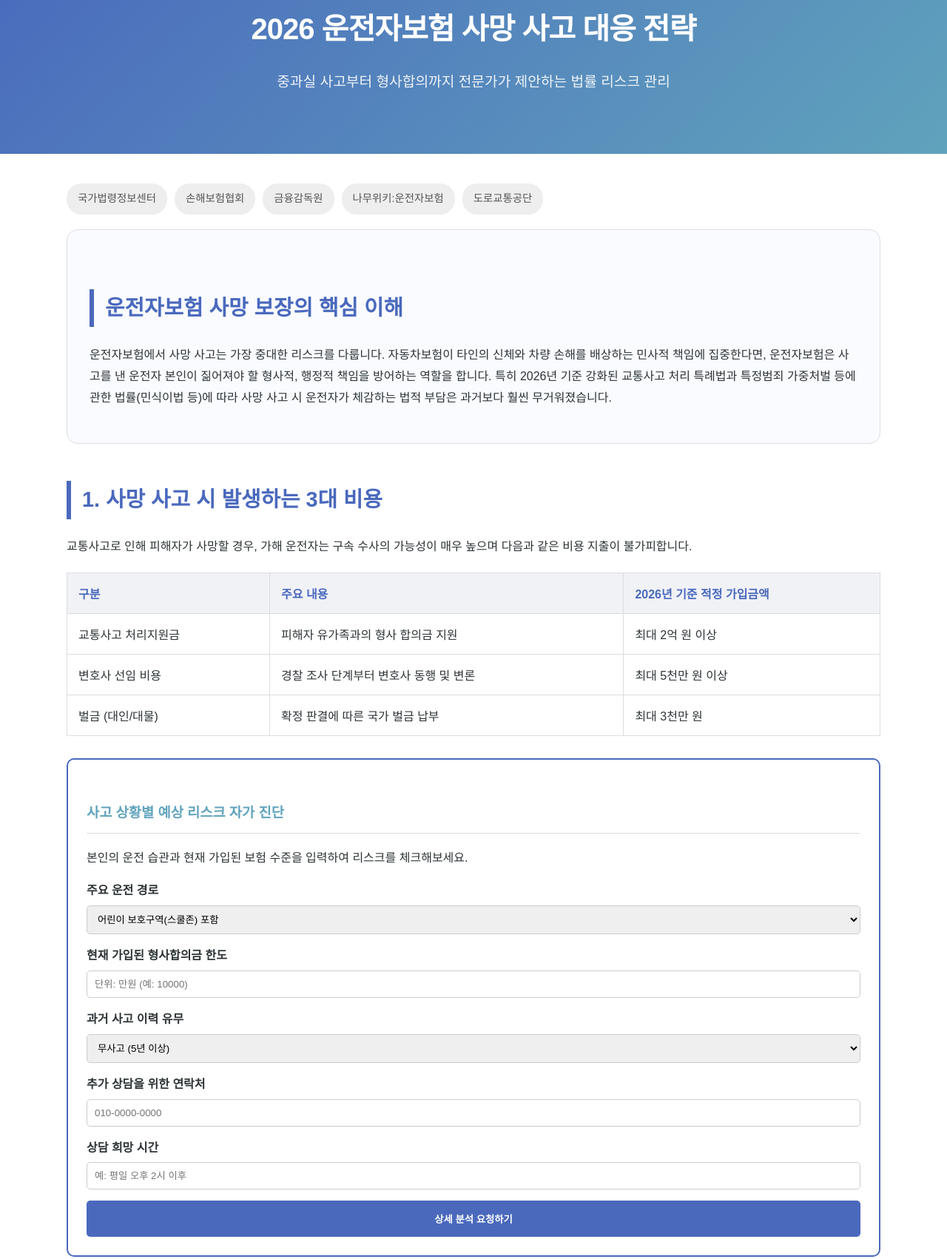
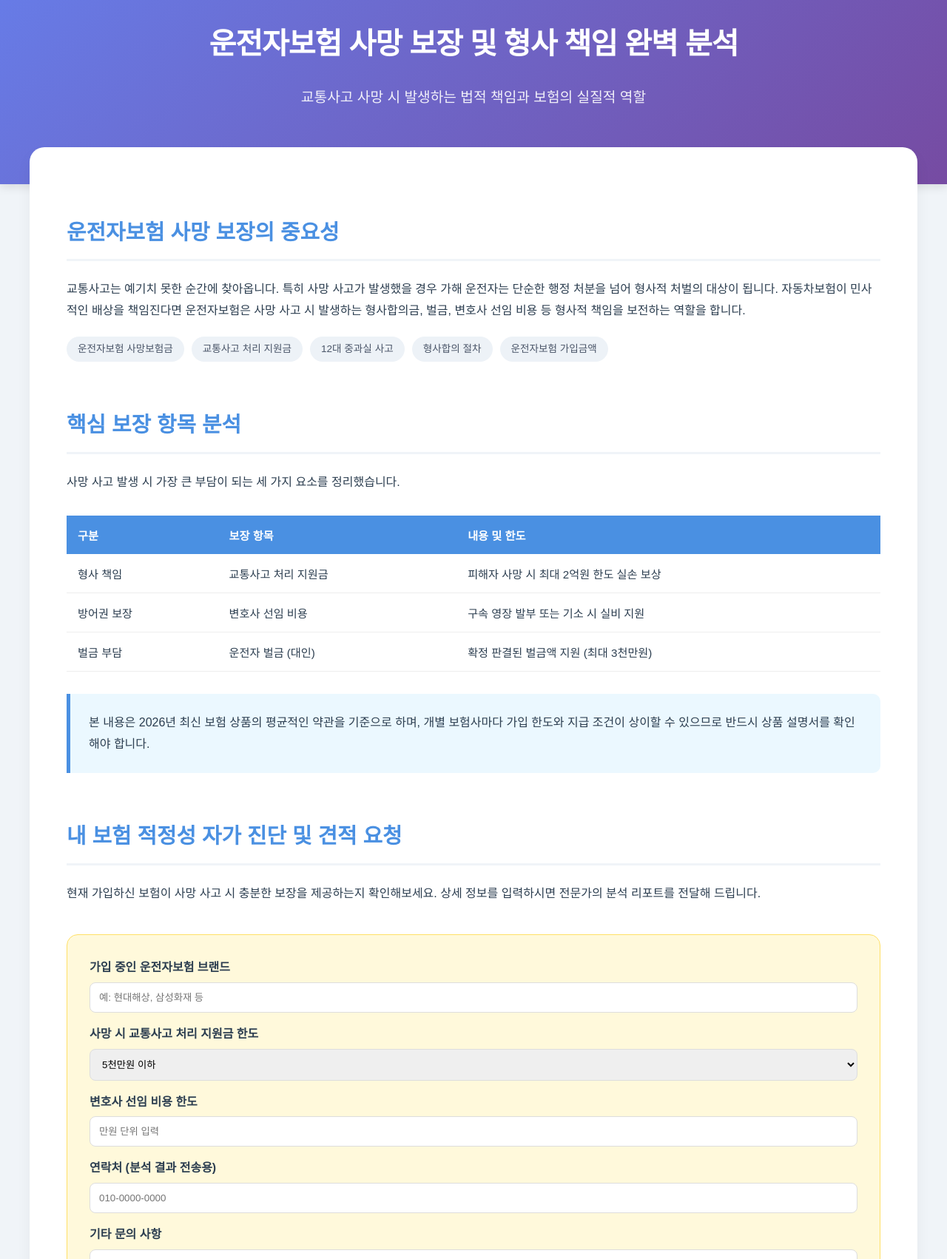
Before and after one commit to firemoney81-naldon/bohumndriverg, a website: page index.html in a window 1280 px wide. Shown: the part 84-1786 px from the top of the page at 74% size. Drawn offline with Linux system fonts and the light colour scheme.

Commit message:
Update index.html

```diff
--- a/index.html
+++ b/index.html
@@ -3,207 +3,208 @@
   {
     "@context": "https://schema.org",
     "@type": "Article",
-      "headline": "2026 운전자보험 사망 사고 보상 및 법률적 리스크 분석",
+    "headline": "운전자보험 사망 사고 대응 및 보장 범위 심층 분석",
+    "description": "운전자보험의 핵심인 사망 사고 처리 지원금과 형사적 책임 보장에 대한 전문 가이드입니다.",
     "author": {
       "@type": "Organization",
-        "name": "법률금융 정보센터"
+      "name": "금융법률정보센터"
     },
-      "datePublished": "2026-01-01",
-      "publisher": {
-        "@type": "Organization",
-        "name": "운전자보험 지식인"
+    "mainEntityOfPage": {
+      "@type": "WebPage",
+      "@id": "https://example.com/driver-insurance-death"
     }
   }
   </script>
 
   <style>
+    /* 다채롭고 부드러운 색감 및 시각적 계층 구조 적용 */
     :root {
-            --primary-color: #4a69bd;
-            --secondary-color: #60a3bc;
-            --accent-color: #eb4d4b;
-            --bg-light: #f9fbff;
-            --text-main: #2d3436;
-            --border-color: #dcdde1;
+      --primary-blue: #4A90E2;
+      --soft-bg: #F0F4F8;
+      --accent-green: #52C41A;
+      --deep-text: #2C3E50;
+      --light-gray: #FAFAFA;
+      --card-shadow: 0 10px 20px rgba(0,0,0,0.05);
     }
 
-        body { font-family: 'Apple SD Gothic Neo', 'Noto Sans KR', sans-serif; line-height: 1.8; margin: 0; padding: 0; color: var(--text-main); background-color: #fff; }
-        header { background: linear-gradient(135deg, var(--primary-color), var(--secondary-color)); color: #fff; padding: 60px 20px; text-align: center; }
-        header h1 { font-size: 2.5rem; margin-bottom: 10px; font-weight: 800; letter-spacing: -1px; }
+    body {
+      font-family: 'Pretendard', 'Noto Sans KR', sans-serif;
+      line-height: 1.8;
+      margin: 0;
+      padding: 0;
+      color: var(--deep-text);
+      background-color: var(--soft-bg);
+    }
+
+    header {
+      background: linear-gradient(135deg, #667eea 0%, #764ba2 100%);
+      color: white;
+      text-align: center;
+      padding: 80px 20px;
+      box-shadow: 0 4px 12px rgba(0,0,0,0.1);
+    }
+
+    header h1 { font-size: 2.5rem; margin-bottom: 20px; letter-spacing: -1px; }
     header p { font-size: 1.2rem; opacity: 0.9; }
 
-        section { max-width: 1100px; margin: 40px auto; padding: 0 20px; }
-        .content-card { background: var(--bg-light); border-radius: 15px; padding: 30px; margin-bottom: 30px; border: 1px solid var(--border-color); }
+    .container { max-width: 1100px; margin: -50px auto 50px; background: white; padding: 50px; border-radius: 20px; box-shadow: var(--card-shadow); }
 
-        h2 { border-left: 6px solid var(--primary-color); padding-left: 15px; color: var(--primary-color); margin-top: 50px; font-size: 1.8rem; }
-        h3 { color: var(--secondary-color); margin-top: 30px; border-bottom: 1px solid var(--border-color); padding-bottom: 10px; }
+    section { margin-bottom: 60px; }
+    h2 { font-size: 1.8rem; color: var(--primary-blue); border-bottom: 3px solid var(--soft-bg); padding-bottom: 10px; margin-top: 40px; }
+    h3 { font-size: 1.4rem; color: #34495E; margin-top: 30px; }
 
-        table { width: 100%; border-collapse: collapse; margin: 20px 0; background: #fff; }
-        th, td { border: 1px solid var(--border-color); padding: 15px; text-align: left; }
-        th { background-color: #f1f2f6; color: var(--primary-color); }
+    .info-box { background-color: #EBF8FF; border-left: 5px solid var(--primary-blue); padding: 25px; margin: 20px 0; border-radius: 0 10px 10px 0; }
 
-        .calculator-box { background: #fff; border: 2px solid var(--primary-color); border-radius: 10px; padding: 25px; margin: 30px 0; }
+    table { width: 100%; border-collapse: collapse; margin: 30px 0; font-size: 0.95rem; }
+    th { background-color: var(--primary-blue); color: white; padding: 15px; text-align: left; }
+    td { border-bottom: 1px solid #EEE; padding: 15px; }
+    tr:hover { background-color: #F9FAFB; }
+
+    /* 사용자 체류시간 증대를 위한 입력란 및 인터랙티브 요소 */
+    .calculator-section { background: #FFF9DB; padding: 30px; border-radius: 15px; border: 1px solid #FFE066; margin: 40px 0; }
     .input-group { margin-bottom: 15px; }
     .input-group label { display: block; font-weight: bold; margin-bottom: 5px; }
-        .input-group input, .input-group select { width: 100%; padding: 10px; border: 1px solid #ccc; border-radius: 5px; box-sizing: border-box; }
+    .input-group input, .input-group select { width: 100%; padding: 12px; border: 1px solid #DDD; border-radius: 8px; box-sizing: border-box; }
 
-        .info-link-container { display: flex; flex-wrap: wrap; gap: 10px; margin: 20px 0; }
-        .info-link { background: #eee; padding: 8px 15px; border-radius: 20px; text-decoration: none; color: #555; font-size: 0.9rem; }
-        .info-link:hover { background: var(--primary-color); color: #fff; }
+    .btn-submit { background: var(--primary-blue); color: white; padding: 15px 30px; border: none; border-radius: 8px; cursor: pointer; font-size: 1rem; width: 100%; margin-top: 10px; }
 
-        .checklist { list-style: none; padding: 0; }
-        .checklist li { padding: 10px 0; border-bottom: 1px dashed #ccc; }
-        .checklist li::before { content: "선택 "; color: var(--primary-color); font-weight: bold; margin-right: 10px; }
+    .tag-cloud { display: flex; flex-wrap: wrap; gap: 10px; margin: 20px 0; }
+    .tag { background: #EDF2F7; padding: 5px 15px; border-radius: 20px; font-size: 0.85rem; color: #4A5568; }
 
-        footer { background: #2f3542; color: #ced4da; text-align: center; padding: 40px 20px; font-size: 0.9rem; }
-        .footer-links { margin-bottom: 20px; }
-        .footer-links a { color: #fff; margin: 0 10px; text-decoration: none; }
+    footer { background: #2D3748; color: #A0AEC0; text-align: center; padding: 40px; margin-top: 50px; }
+    .external-links a { color: var(--primary-blue); text-decoration: none; margin-right: 15px; }
+
+    @media (max-width: 768px) { .container { padding: 20px; margin-top: 0; border-radius: 0; } header h1 { font-size: 1.8rem; } }
   </style>
 </head>
 <body>
 
 <header>
-    <h1>2026 운전자보험 사망 사고 대응 전략</h1>
-    <p>중과실 사고부터 형사합의까지 전문가가 제안하는 법률 리스크 관리</p>
+  <h1>운전자보험 사망 보장 및 형사 책임 완벽 분석</h1>
+  <p>교통사고 사망 시 발생하는 법적 책임과 보험의 실질적 역할</p>
 </header>
 
-<section>
-    <div class="info-link-container">
-        <a href="https://www.law.go.kr" class="info-link" target="_blank">국가법령정보센터</a>
-        <a href="https://www.knia.or.kr" class="info-link" target="_blank">손해보험협회</a>
-        <a href="https://www.fss.or.kr" class="info-link" target="_blank">금융감독원</a>
-        <a href="https://namu.wiki/w/%EC%9A%B4%EC%A0%84%EC%9E%90%EB%B3%B4%ED%97%98" class="info-link" target="_blank">나무위키:운전자보험</a>
-        <a href="https://www.koroad.or.kr" class="info-link" target="_blank">도로교통공단</a>
+<div class="container">
+
+  <section id="intro">
+    <h2>운전자보험 사망 보장의 중요성</h2>
+    <p>교통사고는 예기치 못한 순간에 찾아옵니다. 특히 사망 사고가 발생했을 경우 가해 운전자는 단순한 행정 처분을 넘어 형사적 처벌의 대상이 됩니다. 자동차보험이 민사적인 배상을 책임진다면 운전자보험은 사망 사고 시 발생하는 형사합의금, 벌금, 변호사 선임 비용 등 형사적 책임을 보전하는 역할을 합니다.</p>
+
+    <div class="tag-cloud">
+      <span class="tag">운전자보험 사망보험금</span>
+      <span class="tag">교통사고 처리 지원금</span>
+      <span class="tag">12대 중과실 사고</span>
+      <span class="tag">형사합의 절차</span>
+      <span class="tag">운전자보험 가입금액</span>
     </div>
+  </section>
 
-    <div class="content-card">
-        <h2>운전자보험 사망 보장의 핵심 이해</h2>
-        <p>운전자보험에서 사망 사고는 가장 중대한 리스크를 다룹니다. 자동차보험이 타인의 신체와 차량 손해를 배상하는 민사적 책임에 집중한다면, 운전자보험은 사고를 낸 운전자 본인이 짊어져야 할 형사적, 행정적 책임을 방어하는 역할을 합니다. 특히 2026년 기준 강화된 교통사고 처리 특례법과 특정범죄 가중처벌 등에 관한 법률(민식이법 등)에 따라 사망 사고 시 운전자가 체감하는 법적 부담은 과거보다 훨씬 무거워졌습니다.</p>
-    </div>
+  <section id="coverage">
+    <h2>핵심 보장 항목 분석</h2>
+    <p>사망 사고 발생 시 가장 큰 부담이 되는 세 가지 요소를 정리했습니다.</p>
 
-    <h2>1. 사망 사고 시 발생하는 3대 비용</h2>
-    <p>교통사고로 인해 피해자가 사망할 경우, 가해 운전자는 구속 수사의 가능성이 매우 높으며 다음과 같은 비용 지출이 불가피합니다.</p>
     <table>
       <thead>
         <tr>
           <th>구분</th>
-                <th>주요 내용</th>
-                <th>2026년 기준 적정 가입금액</th>
+          <th>보장 항목</th>
+          <th>내용 및 한도</th>
         </tr>
       </thead>
       <tbody>
         <tr>
-                <td>교통사고 처리지원금</td>
-                <td>피해자 유가족과의 형사 합의금 지원</td>
-                <td>최대 2억 원 이상</td>
+          <td>형사 책임</td>
+          <td>교통사고 처리 지원금</td>
+          <td>피해자 사망 시 최대 2억원 한도 실손 보상</td>
         </tr>
         <tr>
+          <td>방어권 보장</td>
           <td>변호사 선임 비용</td>
-                <td>경찰 조사 단계부터 변호사 동행 및 변론</td>
-                <td>최대 5천만 원 이상</td>
+          <td>구속 영장 발부 또는 기소 시 실비 지원</td>
         </tr>
         <tr>
-                <td>벌금 (대인/대물)</td>
-                <td>확정 판결에 따른 국가 벌금 납부</td>
-                <td>최대 3천만 원</td>
+          <td>벌금 부담</td>
+          <td>운전자 벌금 (대인)</td>
+          <td>확정 판결된 벌금액 지원 (최대 3천만원)</td>
         </tr>
       </tbody>
     </table>
 
-    <div class="calculator-box">
-        <h3>사고 상황별 예상 리스크 자가 진단</h3>
-        <p>본인의 운전 습관과 현재 가입된 보험 수준을 입력하여 리스크를 체크해보세요.</p>
+    <div class="info-box">
+      본 내용은 2026년 최신 보험 상품의 평균적인 약관을 기준으로 하며, 개별 보험사마다 가입 한도와 지급 조건이 상이할 수 있으므로 반드시 상품 설명서를 확인해야 합니다.
+    </div>
+  </section>
+
+  <section id="interactive">
+    <h2>내 보험 적정성 자가 진단 및 견적 요청</h2>
+    <p>현재 가입하신 보험이 사망 사고 시 충분한 보장을 제공하는지 확인해보세요. 상세 정보를 입력하시면 전문가의 분석 리포트를 전달해 드립니다.</p>
+
+    <div class="calculator-section">
       <div class="input-group">
-            <label>주요 운전 경로</label>
+        <label>가입 중인 운전자보험 브랜드</label>
+        <input type="text" placeholder="예: 현대해상, 삼성화재 등">
+      </div>
+      <div class="input-group">
+        <label>사망 시 교통사고 처리 지원금 한도</label>
         <select>
-                <option>어린이 보호구역(스쿨존) 포함</option>
-                <option>고속도로 및 국도 위주</option>
-                <option>시내 일반 도로</option>
+          <option>5천만원 이하</option>
+          <option>1억원</option>
+          <option>1억 5천만원</option>
+          <option>2억원 이상</option>
         </select>
       </div>
       <div class="input-group">
-            <label>현재 가입된 형사합의금 한도</label>
-            <input type="number" placeholder="단위: 만원 (예: 10000)">
+        <label>변호사 선임 비용 한도</label>
+        <input type="number" placeholder="만원 단위 입력">
       </div>
       <div class="input-group">
-            <label>과거 사고 이력 유무</label>
-            <select>
-                <option>무사고 (5년 이상)</option>
-                <option>1회 이상 사고 발생</option>
-            </select>
-        </div>
-        <div class="input-group">
-            <label>추가 상담을 위한 연락처</label>
+        <label>연락처 (분석 결과 전송용)</label>
         <input type="tel" placeholder="010-0000-0000">
       </div>
       <div class="input-group">
-            <label>상담 희망 시간</label>
-            <input type="text" placeholder="예: 평일 오후 2시 이후">
+        <label>기타 문의 사항</label>
+        <textarea rows="4" style="width:100%; border-radius: 8px; border:1px solid #DDD;"></textarea>
       </div>
-        <button style="width:100%; padding:15px; background:var(--primary-color); color:#fff; border:none; border-radius:5px; cursor:pointer; font-weight:bold;">상세 분석 요청하기</button>
-    </div>
-
-    <h2>2. 12대 중과실과 사망 사고의 상관관계</h2>
-    <p>사망 사고가 12대 중과실에 의해 발생했다면 일반 교통사고와는 차원이 다른 처벌이 기다립니다. 신호위반, 중앙선 침범, 과속(20km/h 초과), 앞지르기 방법 위반, 철길건널목 통과방법 위반, 횡단보도 보행자 보호의무 위반, 무면허 운전, 음주 운전, 보도 침범, 승객 추락 방지의무 위반, 어린이 보호구역 안전의무 위반, 화물 고정조치 위반 등이 이에 해당합니다. <strong>참고로 음주 및 무면허 사망 사고는 운전자보험에서 보상하지 않습니다.</strong></p>
-
-    <h2>3. 2026년 변경된 보장 트렌드</h2>
-    <p>최근 운전자보험은 과거 선지급이 되지 않던 방식에서 발전하여, 유가족과의 합의가 이루어지면 보험사에서 직접 합의금을 지급하는 구조로 정착되었습니다. 또한 변호사 선임 비용 역시 경찰 조사 단계(불송치 결정 전)부터 보장받을 수 있도록 범위가 확대되었습니다. 이는 사망 사고와 같은 중대 사건에서 초기 대응이 판결에 미치는 영향이 지대하기 때문입니다.</p>
-
-    <div class="content-card">
-        <h3>반드시 체크해야 할 가입 리스트</h3>
-        <ul class="checklist">
-            <li>형사합의금 미지급 사고(공탁금 포함) 발생 시 보장 여부</li>
-            <li>대인 벌금 3천만 원 한도 상향 여부 (민식이법 대응)</li>
-            <li>변호사 선임 비용의 경찰 조사 단계 포함 여부</li>
-            <li>가족 일상생활 배상책임 특약 포함 여부</li>
-            <li>6주 미만 경상 사고에 대한 처리 지원금 포함 여부</li>
-        </ul>
-    </div>
-
-    <h2>4. 자주 묻는 질문 (FAQ)</h2>
-    <h3>Q. 피해자가 사망한 경우 무조건 구속되나요?</h3>
-    <p>그렇지 않습니다. 다만, 12대 중과실에 해당하거나 도주(뺑소니)의 우려가 있는 경우, 피해 유가족과의 합의가 이루어지지 않은 경우에는 구속 수사 가능성이 매우 높습니다. 이때 변호사의 조력이 필수적입니다.</p>
-
-    <h3>Q. 기존 보험이 있는데 새로 가입해야 할까요?</h3>
-    <p>2020년 이전 가입자라면 벌금 한도가 2천만 원이거나 변호사 선임 비용이 법원 기소 이후에만 발생하도록 설정되어 있을 가능성이 높습니다. 2026년 기준의 법적 리스크를 방어하기 위해서는 보장 분석을 통한 리모델링이 권장됩니다.</p>
-
-    <h2>5. 신뢰할 수 있는 정보원 및 통계</h2>
-    <p>도로교통공단 통계에 따르면 전체 교통사고 사망자의 상당수가 보행자 사고에서 발생하며, 그중 고령자와 어린이 사고 비중이 높습니다. 이러한 통계적 수치는 운전자가 아무리 조심해도 불가항력적인 상황이 발생할 수 있음을 시사합니다. 따라서 금융감독원이나 손해보험협회에서 공시하는 공시실 자료를 주기적으로 확인하는 것이 좋습니다.</p>
-
-    <div class="calculator-box">
-        <h3>보험료 비교 및 무료 컨설팅 신청</h3>
-        <div class="input-group">
-            <label>운전자 성함</label>
-            <input type="text">
-        </div>
-        <div class="input-group">
-            <label>생년월일 (8자리)</label>
-            <input type="number" placeholder="예: 19800101">
-        </div>
-        <div class="input-group">
-            <label>직업군</label>
-            <select>
-                <option>사무직</option>
-                <option>현장직</option>
-                <option>전문직</option>
-                <option>운전직 (화물/택시)</option>
-                <option>기타</option>
-            </select>
-        </div>
-        <div class="input-group">
-            <label>관심 있는 특약</label>
-            <textarea style="width:100%; height:100px; padding:10px; border:1px solid #ccc; border-radius:5px;"></textarea>
-        </div>
-        <button style="width:100%; padding:15px; background:var(--secondary-color); color:#fff; border:none; border-radius:5px; cursor:pointer; font-weight:bold;">맞춤 견적 분석 신청</button>
+      <button class="btn-submit">무료 정밀 분석 신청하기</button>
     </div>
   </section>
 
+  <section id="faq">
+    <h2>자주 찾는 질문 및 연관 정보</h2>
+    <h3>Q. 음주 운전 중 사망 사고도 보장되나요?</h3>
+    <p>아니요. 음주 운전, 무면허 운전, 뺑소니 사고는 운전자보험의 보장 제외 항목에 해당합니다. 이는 사회적 중대 범죄로 간주되어 어떠한 보험 혜택도 받을 수 없음을 유의해야 합니다.</p>
+
+    <h3>Q. 민사 합의와 형사 합의의 차이는 무엇인가요?</h3>
+    <p>민사 합의는 자동차보험을 통해 피해자의 손해(치료비, 일실수익 등)를 배상하는 과정이며, 형사 합의는 가해자의 처벌 수위를 낮추기 위해 별도로 진행하는 절차입니다.</p>
+  </section>
+
+  <section id="authority">
+    <h2>신뢰할 수 있는 외부 참조 자료</h2>
+    <ul class="external-links">
+      <li><a href="https://www.fss.or.kr" target="_blank">금융감독원 (보험 약관 및 분쟁 조정 사례)</a></li>
+      <li><a href="https://www.law.go.kr" target="_blank">국가법령정보센터 (교통사고처리 특례법 확인)</a></li>
+      <li><a href="https://namu.wiki/w/%EC%9A%B4%EC%A0%84%EC%9E%90%EB%B3%B4%ED%97%98" target="_blank">나무위키 - 운전자보험 항목</a></li>
+      <li><a href="https://www.knia.or.kr" target="_blank">손해보험협회 (공시실 및 상품 비교)</a></li>
+      <li><a href="https://www.kidi.or.kr" target="_blank">보험개발원 (사고 통계 및 요율 정보)</a></li>
+    </ul>
+  </section>
+
+  <section id="depth-content">
+    <h2>심층 가이드: 사망 사고 시 형사합의금 산정 기준</h2>
+    <p>사망 사고의 경우 합의금 규모는 가해자의 과실 비율, 피해자의 연령 및 소득 수준, 사고 지역 등 다양한 변수에 의해 결정됩니다. 최근 판례에 따르면 과거 3천만원에서 5천만원 수준이었던 형사합의금이 최근에는 1억원에서 2억원 사이로 크게 상승하는 추세입니다. 이는 민사상 위자료 인정 금액의 상승과 맞물려 있습니다.</p>
+
+    <h3>함께 많이 찾는 키워드 및 정보</h3>
+    <ul>
+      <li>민식이법 적용 후 운전자보험 개정 사항</li>
+      <li>부모님 운전자보험 가입 시 체크리스트</li>
+      <li>영업용 운전자보험과 개인용의 보장 차이</li>
+      <li>교통사고 전문 변호사 선임 시 비용 처리 방법</li>
+    </ul>
+  </section>
+
+</div>
+
 <footer>
-    <div class="footer-links">
-        <a href="#">개인정보 처리방침</a> | <a href="#">이용약관</a> | <a href="#">책임 한계 고지</a>
-    </div>
-    <p>본 사이트의 정보는 법률 및 보험 약관 개정에 따라 실제와 다를 수 있으므로 반드시 전문가와 상의하시기 바랍니다.</p>
-    <p>© 2026 운전자보험 법률정보 센터. All rights reserved.</p>
+  <p>© 2026 운전자보험 금융법률정보센터. 모든 권리는 당사에 귀속됩니다.</p>
+  <p>본 페이지의 정보는 일반적인 안내 목적으로 작성되었으며 개별적인 법률적, 보험적 판단의 근거가 될 수 없습니다.</p>
 </footer>
-
-</body>
-</html>
```
Lines whose indentation alone changed are shown as unchanged.
